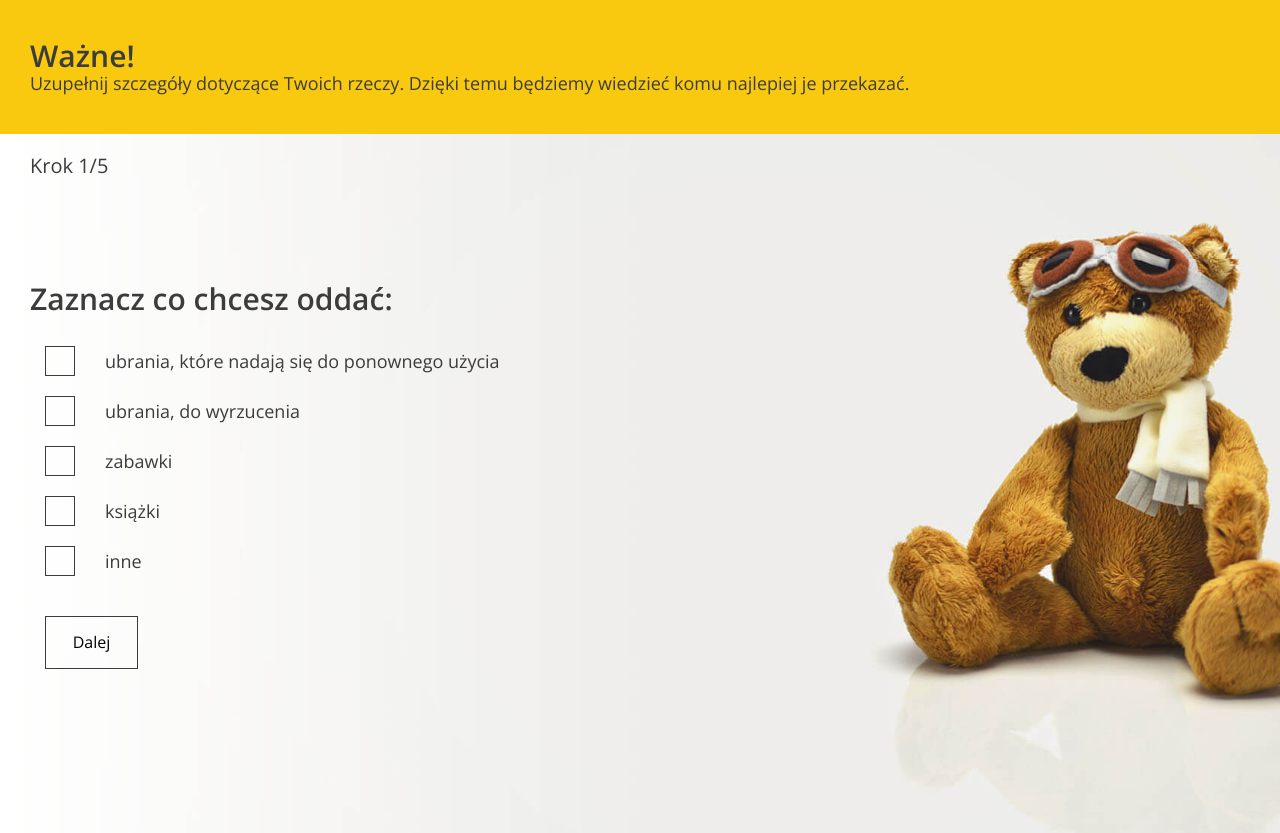
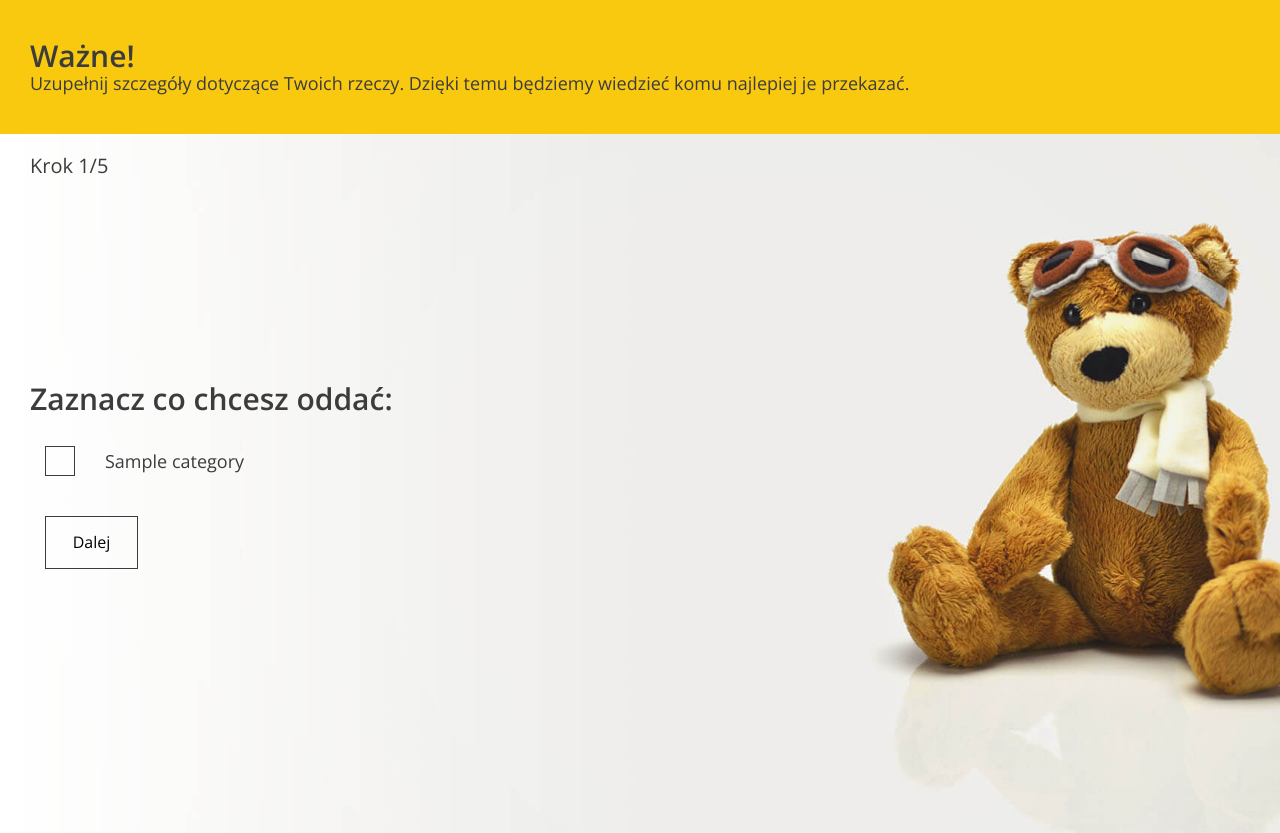
Before and after one commit to pparkitny/Give_It_Away_App, a Django app: page /add-donation/ in a window 1280 px wide. Shown: the part 940-1773 px from the top of the page. Run offline with Django 4.2, Linux system fonts and the light colour scheme; tables that the repository leaves empty hold one stand-in row (Sample ...).

Commit message:
The list of categories is loaded from the data base

```diff
--- a/project/give_it_away_app/templates/form.html
+++ b/project/give_it_away_app/templates/form.html
@@ -58,6 +58,7 @@
           <div data-step="1" class="active">
             <h3>Zaznacz co chcesz oddać:</h3>
 
+              {% for category in categories %}
             <div class="form-group form-group--checkbox">
               <label>
                 <input
@@ -67,46 +68,11 @@
                 />
                 <span class="checkbox"></span>
                 <span class="description"
-                  >ubrania, które nadają się do ponownego użycia</span
+                  >{{ category.name }}</span
                 >
               </label>
             </div>
-
-            <div class="form-group form-group--checkbox">
-              <label>
-                <input
-                  type="checkbox"
-                  name="categories"
-                  value="clothes-useless"
-                />
-                <span class="checkbox"></span>
-                <span class="description">ubrania, do wyrzucenia</span>
-              </label>
-            </div>
-
-            <div class="form-group form-group--checkbox">
-              <label>
-                <input type="checkbox" name="categories" value="toys" />
-                <span class="checkbox"></span>
-                <span class="description">zabawki</span>
-              </label>
-            </div>
-
-            <div class="form-group form-group--checkbox">
-              <label>
-                <input type="checkbox" name="categories" value="books" />
-                <span class="checkbox"></span>
-                <span class="description">książki</span>
-              </label>
-            </div>
-
-            <div class="form-group form-group--checkbox">
-              <label>
-                <input type="checkbox" name="categories" value="other" />
-                <span class="checkbox"></span>
-                <span class="description">inne</span>
-              </label>
-            </div>
+              {% endfor %}
 
             <div class="form-group form-group--buttons">
               <button type="button" class="btn next-step">Dalej</button>
--- a/project/give_it_away_app/views.py
+++ b/project/give_it_away_app/views.py
@@ -67,7 +67,10 @@
 
 class AddDonationView(View):
     def get(self, request):
-        return render(request, 'form.html')
+        categories = Category.objects.all()
+        ctx = {'categories': categories}
+
+        return render(request, 'form.html', ctx)
 
 
 class LoginView(View):
```
Also changed, not shown: project/give_it_away_app/templates/base.html (+6 -1 lines).
